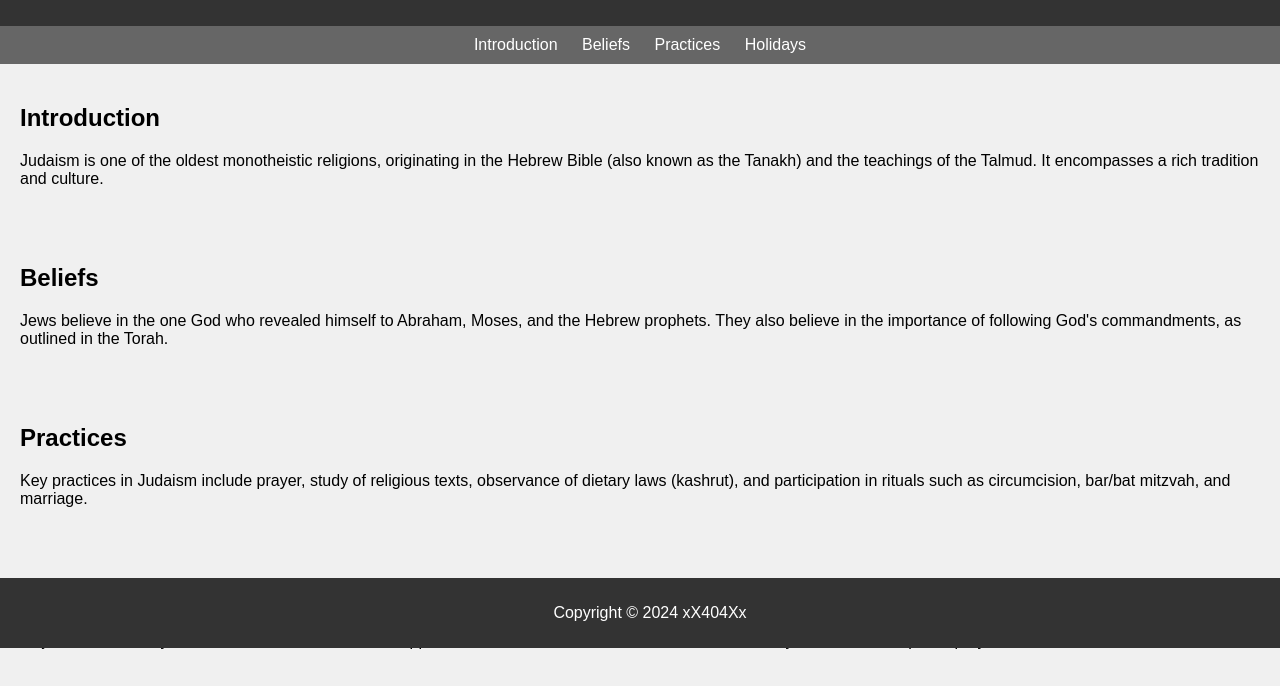
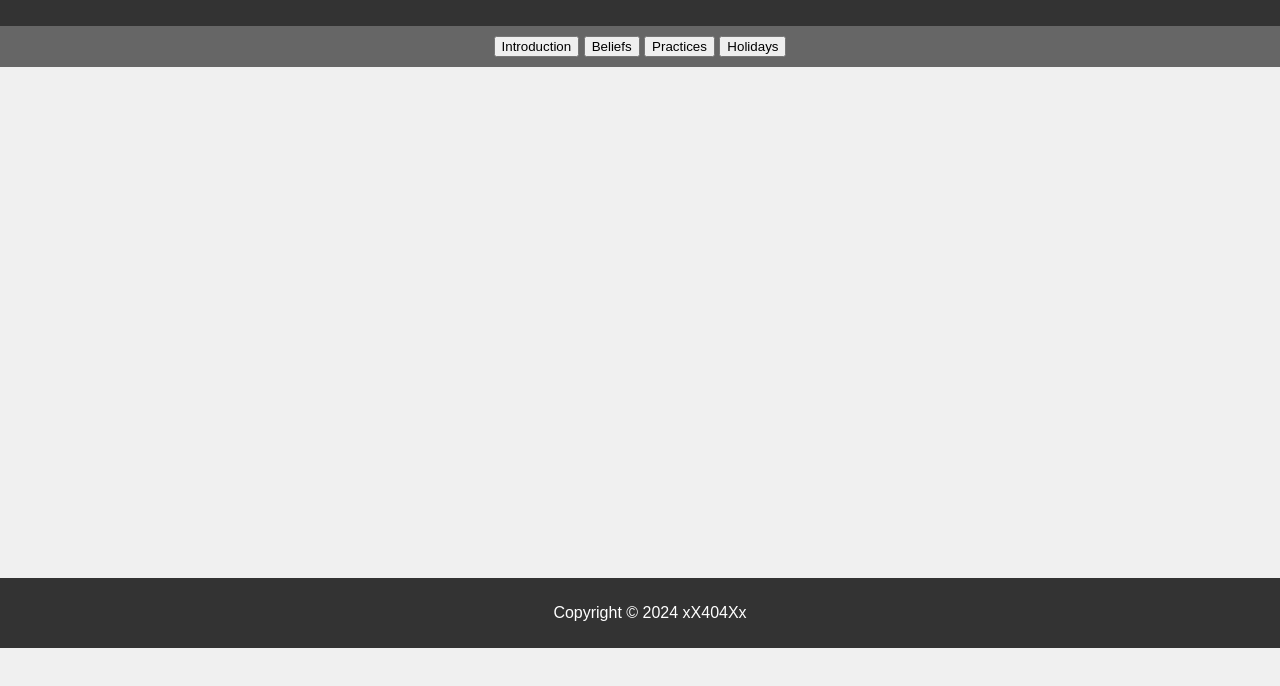
Before and after one commit to Nicolasbarbist/Xtut, a plain HTML site: page index.html in a window 1280 px wide. Shown: the part 152-838 px from the top of the page. After the commit the page ends 800 px from the top, so only its background shows below. Drawn offline with Linux system fonts and the light colour scheme.

Commit message:
index.html

```diff
--- a/index.html
+++ b/index.html
@@ -42,6 +42,7 @@
             text-decoration: underline;
         }
         section {
+            display: none;
             padding: 20px;
         }
         footer {
@@ -61,10 +62,10 @@
         <h1>Judaism</h1>
     </header>
     <nav>
-        <a href="#introduction">Introduction</a>
-        <a href="#beliefs">Beliefs</a>
-        <a href="#practices">Practices</a>
-        <a href="#holidays">Holidays</a>
+        <button onclick="openTab('introduction')">Introduction</button>
+        <button onclick="openTab('beliefs')">Beliefs</button>
+        <button onclick="openTab('practices')">Practices</button>
+        <button onclick="openTab('holidays')">Holidays</button>
     </nav>
     <section id="introduction">
         <h2>Introduction</h2>
@@ -85,5 +86,18 @@
     <footer>
         <p>Copyright &copy; 2024 xX404Xx</p>
     </footer>
+
+    <script>
+        function openTab(tabName) {
+            // Hide all sections
+            var sections = document.getElementsByTagName("section");
+            for (var i = 0; i < sections.length; i++) {
+                sections[i].style.display = "none";
+            }
+
+            // Show the selected section
+            document.getElementById(tabName).style.display = "block";
+        }
+    </script>
 </body>
 </html>
```
